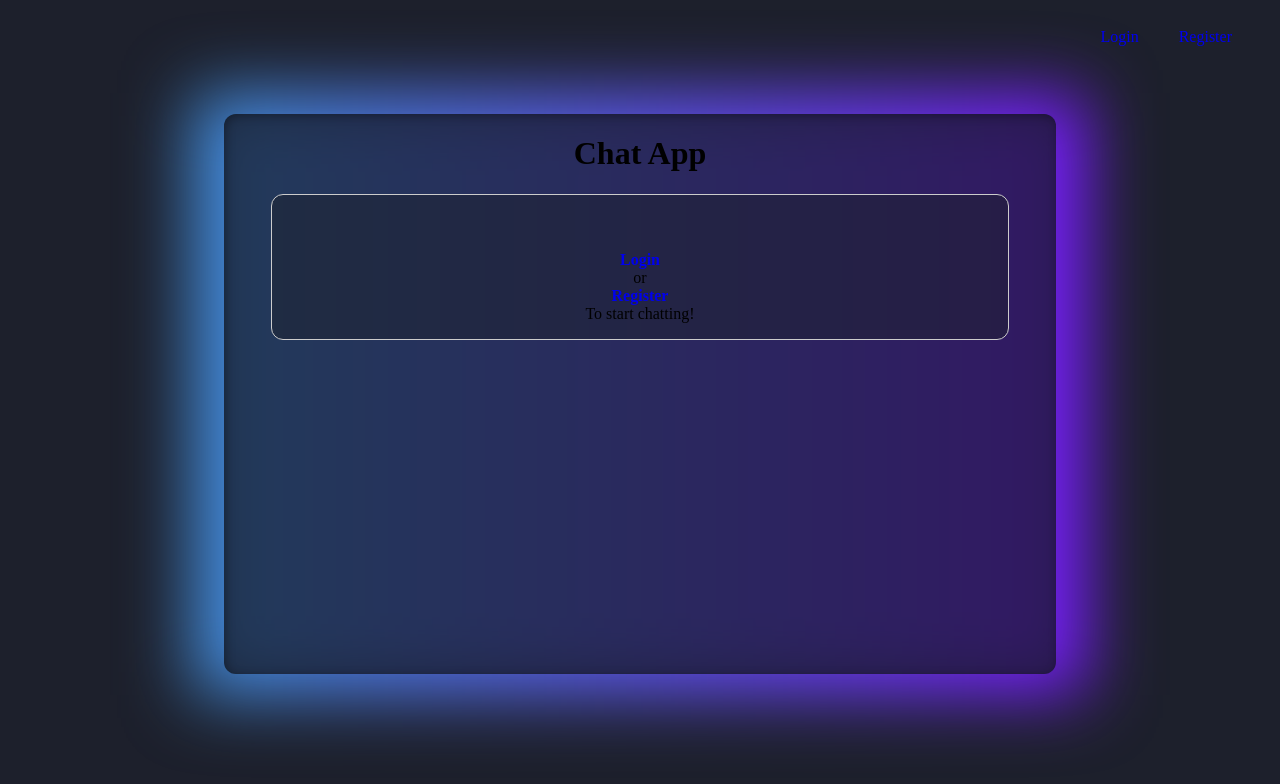
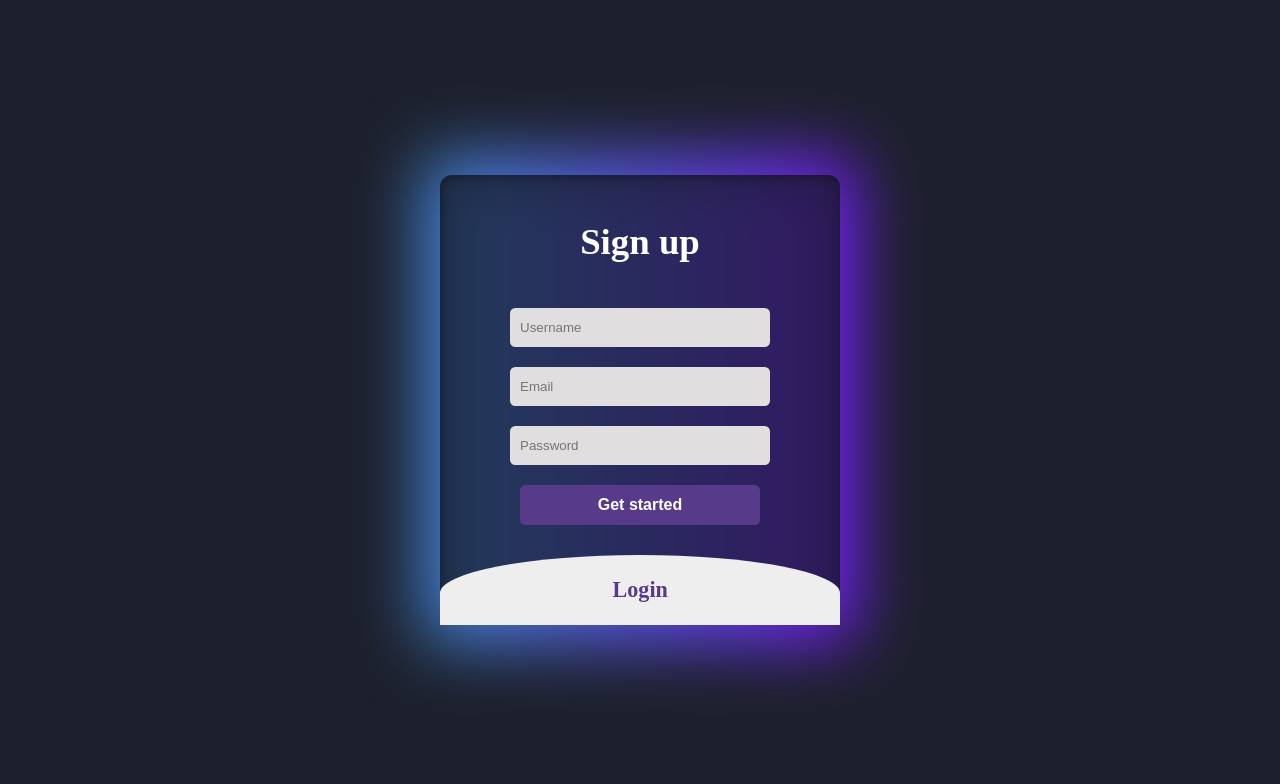
Before and after one commit to leroyjenkem/chat-app, a React (Create React App) app: page / in a window 1280 px wide. Shown: the top 784 px of the page. Built offline with nearby package versions, Linux system fonts and the light colour scheme; no server answers.

Commit message:
Form
Finished the signup/login form on the front page

```diff
--- a/src/App.js
+++ b/src/App.js
@@ -1,7 +1,8 @@
 import React, { Component } from 'react';
-import { Link } from 'react-router-dom';
 import firebase from './firebase';
 import Chatbox from './components/Chatbox';
+import Login from './components/Login';
+import Register from './components/Register';
 
 class App extends Component {
   constructor(props) {
@@ -31,10 +32,9 @@
 
   render() {
     return (
-      <div className="contentWrap">
-        <h1>Chat App</h1>
+      <>
         {this.props.user && (
-          <div className="allow-chat">
+          <div className="contentWrap">
             <Chatbox items={this.state.items} />
             <form className="message-form" onSubmit={this.onSubmit}>
             <input
@@ -49,13 +49,14 @@
           </div>
         )}
         {!this.props.user && (
-          <div className="disallow-chat">
-            <p>
-              <Link to="/login"><strong>Login</strong><br /></Link>or<br /><Link to="/register"><strong>Register<br /></strong></Link>To start chatting!
-            </p>
-          </div>
+          <div className="contentWrap">
+          <div className="authwrap">
+              <input type="checkbox" id="chk" aria-hidden="true"></input>
+              <Register />
+              <Login />
+          </div></div>
         )}
-      </div>
+      </>
     );
   }
 }
--- a/src/components/Login.js
+++ b/src/components/Login.js
@@ -29,35 +29,32 @@
   render() {
     const {email, password, error} = this.state;
     return (
-      <div className="contentWrap">
-        <h1>Login to access your account</h1>
+      <div className="login">
         {error && <p className="error-message">{error.message}</p>}
         <form onSubmit={this.handleSubmit}>
-        <div classname="emailwrap">
-          <label className="email-placeholder" htmlFor="email">Your email address:</label>
+          <label htmlFor="chk" aria-hidden="true" id="loginh1">Login</label>
             <input
               type="text"
               name="email"
               id="email"
               className="email-input"
+              placeholder="Email"
+              required=""
               value={email}
               onChange={this.handleChange}>
             </input>
-            <span className="faux-caret">&nbsp;</span>
-          </div>
-          <label htmlFor="password">Enter your password:</label>
             <input
               type="password"
               name="password"
               id="password"
+              placeholder="Password"
+              required=""
               value={password}
               onChange={this.handleChange}>
             </input>
-            <span>&nbsp;</span>
           <button className="submit">Login</button>
-          <p>Don't have an account? <Link className="login-btn" to="/register"><strong>Register</strong> here</Link></p>
         </form>
-      </div>
+        </div>
     );
   }
 }
--- a/src/components/Register.js
+++ b/src/components/Register.js
@@ -1,7 +1,7 @@
 import React, { Component } from 'react';
 import { Link } from 'react-router-dom';
 import firebase from '../firebase.js';
-import Login from './Login';
+//import Login from './Login';
 
 class Register extends Component {
   constructor(props){
@@ -37,40 +37,40 @@
   render() {
     const {email, username, password, error} = this.state;
     return (
-      <div className="contentWrap">
-        <div className="auth-container">
-          <h1>Register your account</h1>
+        <div className="signup">
           {error && <p className="error-message">{error.message}</p>}
           <form onSubmit={this.handleSubmit}>
-            <label htmlFor="username">Username</label>
+            <label htmlFor="chk" aria-hidden="true" id="signuph1">Sign up</label>
               <input
                 type="text"
                 name="username"
                 id="username"
+                placeholder="Username"
+                required=""
                 value={username}
                 onChange={this.handleChange}>
               </input>
-            <label htmlFor="email">Email address</label>
               <input
                 type="text"
                 name="email"
                 id="email"
+                placeholder="Email"
+                required=""
                 value={email}
                 onChange={this.handleChange}>
               </input>
-            <label htmlFor="password">Choose a password</label>
               <input
                 type="password"
                 name="password"
                 id="password"
+                placeholder="Password"
+                required=""
                 value={password}
                 onChange={this.handleChange}>
               </input>
             <button className="submit">Get started</button>
-            <p>Already have an account? <Link className="login-btn" to="/login"><strong>Login</strong> here</Link></p>
           </form>
         </div>
-      </div>
     );
   }
 }
--- a/src/index.css
+++ b/src/index.css
@@ -4,22 +4,27 @@
 @use 'node_modules/rfs';
 
 html, body {
-	height: 100%;
+
 }
 
 body {
 	background-color: #1D202C;
+	min-height: 100vh;
+	margin: 0;
+	padding: 0;
+	display: flex;
+	justify-content: center;
+	align-items: center;
+	-ms-overflow-style: none;  /* IE and Edge */
+  scrollbar-width: none;  /* Firefox */
 }
 
-.app {
-	display: flex;
-	justify-content: center;
+body::-webkit-scrollbar {
+  display: none;
 }
 
 .contentWrap {
 	position: relative;
-	width: 65vw;
-	height: 70vh;
 	background-color: rgba(21, 24, 35, 0.7);
 	box-shadow: inset 2px 2px 10px rgba(0, 0, 0, 0.3);
 	border-radius: 0.75rem;
@@ -56,43 +61,9 @@
 			}
 	  }
 
-.disallow-chat {
-	max-width: 57.5vw;
-	margin: auto;
-	display: block;
-	border: 1px solid #ccc;
-	border-radius: 0.75rem;
-	padding-top: calc(1.375rem + 1.5vw);
-	background-color: rgba(29, 32, 44, 0.5);
-}
-
-@media (min-width: 1200px){
-
-	.disallow-chat{
-	padding-top: 2.5rem;
-	}
-}
-
-a {
-  text-decoration: none;
-  transition: all .25s ease;
-}
-
-h1, p {
-	text-align: center;
-}
-
 .main-nav {
   text-align: right;
-  margin-bottom: calc(1.425rem + 2.1vw);
   padding: 0 1.25rem;
-}
-
-@media (min-width: 1200px){
-
-	.main-nav{
-  margin-bottom: 3rem;
-	}
 }
 
 .main-nav a:hover {
@@ -104,50 +75,101 @@
   padding: 1.25rem;
 }
 
-.auth-container {
-  text-align: center;
+.authwrap {
+	width: 400px;
+	height: 450px;
+	overflow: hidden;
 }
 
-.auth-container input {
-padding:  0.75rem 1.25rem;
-margin: auto;
-display: block;
-border: 1px solid #ccc;
-border-radius: 0.5rem;
--webkit-background-clip: text;
--webkit-text-fill-color: transparent;
+#chk{
+	display: none;
 }
 
-.emailwrap {
-  display: flex;
-	height: calc(1.425rem + 2.1vw);
-	padding: 0.3rem calc(1.545rem + 3.54vw) 0.3rem 0.3rem;
-	width: 400px;
+.signup{
 	position: relative;
-	background-color: #e4e4e4;
+	width:100%;
+	height: 100%;
+}
+
+#loginh1 {
+  padding-top: 1rem;
+}
+
+label{
+	color: #fff;
+	font-size: calc(1.355rem + 1.26vw);
+	justify-content: center;
+	display: flex;
+	margin: calc(1.405rem + 1.86vw);
+	font-weight: bold;
+	cursor: pointer;
+	transition: .5s ease-in-out;
 }
 
 @media (min-width: 1200px){
 
-	.emailwrap{
-	height: 3rem;
-	padding: 0.3rem 4.2rem 0.3rem 0.3rem;
+	label{
+	font-size: 2.3rem;
+	margin: 2.8rem;
 	}
 }
 
-.emailwrap span {
-  position: absolute;
-  background-color: hsla(1, 1%, 100%, 1);
-  color: #000;
+input{
+	width: 60%;
+	height: 20px;
+	background: #e0dede;
+	justify-content: center;
+	display: flex;
+	margin: 1.25rem auto;
+	padding: 0.6rem;
+	border: none;
+	outline: none;
+	border-radius: 0.33rem;
 }
 
-.submit {
-  margin: 0.5rem;
-  border: 1px solid #ccc;
-  cursor: pointer;
-  background-color: transparent;
-  border-radius: 0.5rem;
-  padding: 0.35rem 0.5rem;
+button{
+	width: 60%;
+	height: 40px;
+	margin: 0.6rem auto;
+	justify-content: center;
+	display: block;
+	color: #fff;
+	background: #573b8a;
+	font-size: 1rem;
+	font-weight: bold;
+	margin-top: 1.25rem;
+	outline: none;
+	border: none;
+	border-radius: 0.33rem;
+	transition: .2s ease-in;
+	cursor: pointer;
+}
+
+button:hover{
+	background: #6d44b8;
+}
+
+.login{
+	height: 460px;
+	background: #eee;
+	border-radius: 60% / 10%;
+	transform: translateY(-160px);
+	transition: .8s ease-in-out;
+}
+
+.login label{
+	color: #573b8a;
+	transform: scale(.6);
+}
+
+#chk:checked ~ .login{
+	transform: translateY(-440px);
+}
+#chk:checked ~ .login label{
+	transform: scale(1);
+}
+#chk:checked ~ .signup label{
+	transform: scale(.6);
 }
 
 .chatbox {
--- a/src/index.js
+++ b/src/index.js
@@ -31,24 +31,16 @@
   render() {
     return (
       <Router>
-        <nav className="main-nav">
-          {!this.state.user &&
-            <div>
-              <Link to="/login">Login</Link>
-              <Link to="/register">Register</Link>
-            </div>
-          }
+        <>
           {this.state.user &&
             <a href="#!" onClick={this.logOutUser}>Log out</a>
           }
-        </nav>
-        <div className="app">
           <Switch>
             <Route path="/" exact render={() => <App user={this.state.user}/>} />
             <Route path="/login" exact component={Login} />
             <Route path="/register" exact component={Register} />
           </Switch>
-        </div>
+        </>
       </Router>
     );
   }
--- a/src/styles/auth.css
+++ b/src/styles/auth.css
@@ -1,37 +1,88 @@
-.auth-container {
-  text-align: center;
+.authwrap {
+	width: 400px;
+	height: 450px;
+	overflow: hidden;
 }
 
-.auth-container input {
-padding:  rfs(.75rem 1.25rem);
-margin: auto;
-display: block;
-border: 1px solid #ccc;
-border-radius: rfs(.5rem);
--webkit-background-clip: text;
--webkit-text-fill-color: transparent;
+#chk{
+	display: none;
 }
 
-.emailwrap {
-  display: flex;
-	height: rfs(3rem);
-	padding: rfs(.3rem 4.2rem .3rem .3rem);
-	width: 400px;
+.signup{
 	position: relative;
-	background-color: #e4e4e4;
+	width:100%;
+	height: 100%;
 }
 
-.emailwrap span {
-  position: absolute;
-  background-color: hsla(1, 1%, 100%, 1);
-  color: #000;
+#loginh1 {
+  padding-top: rfs(1rem);
 }
 
-.submit {
-  margin: rfs(.5rem);
-  border: 1px solid #ccc;
-  cursor: pointer;
-  background-color: transparent;
-  border-radius: rfs(.5rem);
-  padding: rfs(.35rem .5rem);
+label{
+	color: #fff;
+	font-size: rfs(2.3rem);
+	justify-content: center;
+	display: flex;
+	margin: rfs(2.8rem);
+	font-weight: bold;
+	cursor: pointer;
+	transition: .5s ease-in-out;
 }
+
+input{
+	width: 60%;
+	height: 20px;
+	background: #e0dede;
+	justify-content: center;
+	display: flex;
+	margin: rfs(1.25rem auto);
+	padding: rfs(.6rem);
+	border: none;
+	outline: none;
+	border-radius: rfs(.33rem);
+}
+
+button{
+	width: 60%;
+	height: 40px;
+	margin: rfs(0.6rem auto);
+	justify-content: center;
+	display: block;
+	color: #fff;
+	background: #573b8a;
+	font-size: rfs(1rem);
+	font-weight: bold;
+	margin-top: rfs(1.25rem);
+	outline: none;
+	border: none;
+	border-radius: rfs(.33rem);
+	transition: .2s ease-in;
+	cursor: pointer;
+}
+
+button:hover{
+	background: #6d44b8;
+}
+
+.login{
+	height: 460px;
+	background: #eee;
+	border-radius: 60% / 10%;
+	transform: translateY(-160px);
+	transition: .8s ease-in-out;
+}
+
+.login label{
+	color: #573b8a;
+	transform: scale(.6);
+}
+
+#chk:checked ~ .login{
+	transform: translateY(-440px);
+}
+#chk:checked ~ .login label{
+	transform: scale(1);
+}
+#chk:checked ~ .signup label{
+	transform: scale(.6);
+}
--- a/src/styles/bundle/bundled.css
+++ b/src/styles/bundle/bundled.css
@@ -4,22 +4,27 @@
 @use 'node_modules/rfs';
 
 html, body {
-	height: 100%;
+
 }
 
 body {
 	background-color: #1D202C;
+	min-height: 100vh;
+	margin: 0;
+	padding: 0;
+	display: flex;
+	justify-content: center;
+	align-items: center;
+	-ms-overflow-style: none;  /* IE and Edge */
+  scrollbar-width: none;  /* Firefox */
 }
 
-.app {
-	display: flex;
-	justify-content: center;
+body::-webkit-scrollbar {
+  display: none;
 }
 
 .contentWrap {
 	position: relative;
-	width: 65vw;
-	height: 70vh;
 	background-color: rgba(21, 24, 35, 0.7);
 	box-shadow: inset 2px 2px 10px rgba(0, 0, 0, 0.3);
 	border-radius: rfs(.75rem);
@@ -55,29 +60,8 @@
 	}
 }
 
-.disallow-chat {
-	max-width: 57.5vw;
-	margin: auto;
-	display: block;
-	border: 1px solid #ccc;
-	border-radius: rfs(.75rem);
-	padding-top: rfs(2.5rem);
-	background-color: rgba(29, 32, 44, 0.5);
-}
-
-a {
-  text-decoration: none;
-  transition: all .25s ease;
-}
-
-h1, p {
-	text-align: center;
-	color: #ccc;
-}
-
 .main-nav {
   text-align: right;
-  margin-bottom: rfs(3rem);
   padding: rfs(0 1.25rem);
 }
 
@@ -90,42 +74,93 @@
   padding: rfs(1.25rem);
 }
 
-.auth-container {
-  text-align: center;
+.authwrap {
+	width: 400px;
+	height: 450px;
+	overflow: hidden;
 }
 
-.auth-container input {
-padding:  rfs(.75rem 1.25rem);
-margin: auto;
-display: block;
-border: 1px solid #ccc;
-border-radius: rfs(.5rem);
--webkit-background-clip: text;
--webkit-text-fill-color: transparent;
+#chk{
+	display: none;
 }
 
-.emailwrap {
-  display: flex;
-	height: rfs(3rem);
-	padding: rfs(.3rem 4.2rem .3rem .3rem);
-	width: 400px;
+.signup{
 	position: relative;
-	background-color: #e4e4e4;
+	width:100%;
+	height: 100%;
 }
 
-.emailwrap span {
-  position: absolute;
-  background-color: hsla(1, 1%, 100%, 1);
-  color: #000;
+#loginh1 {
+  padding-top: rfs(1rem);
 }
 
-.submit {
-  margin: rfs(.5rem);
-  border: 1px solid #ccc;
-  cursor: pointer;
-  background-color: transparent;
-  border-radius: rfs(.5rem);
-  padding: rfs(.35rem .5rem);
+label{
+	color: #fff;
+	font-size: rfs(2.3rem);
+	justify-content: center;
+	display: flex;
+	margin: rfs(2.8rem);
+	font-weight: bold;
+	cursor: pointer;
+	transition: .5s ease-in-out;
+}
+
+input{
+	width: 60%;
+	height: 20px;
+	background: #e0dede;
+	justify-content: center;
+	display: flex;
+	margin: rfs(1.25rem auto);
+	padding: rfs(.6rem);
+	border: none;
+	outline: none;
+	border-radius: rfs(.33rem);
+}
+
+button{
+	width: 60%;
+	height: 40px;
+	margin: rfs(0.6rem auto);
+	justify-content: center;
+	display: block;
+	color: #fff;
+	background: #573b8a;
+	font-size: rfs(1rem);
+	font-weight: bold;
+	margin-top: rfs(1.25rem);
+	outline: none;
+	border: none;
+	border-radius: rfs(.33rem);
+	transition: .2s ease-in;
+	cursor: pointer;
+}
+
+button:hover{
+	background: #6d44b8;
+}
+
+.login{
+	height: 460px;
+	background: #eee;
+	border-radius: 60% / 10%;
+	transform: translateY(-160px);
+	transition: .8s ease-in-out;
+}
+
+.login label{
+	color: #573b8a;
+	transform: scale(.6);
+}
+
+#chk:checked ~ .login{
+	transform: translateY(-440px);
+}
+#chk:checked ~ .login label{
+	transform: scale(1);
+}
+#chk:checked ~ .signup label{
+	transform: scale(.6);
 }
 
 .chatbox {
--- a/src/styles/main.css
+++ b/src/styles/main.css
@@ -4,22 +4,27 @@
 @use 'node_modules/rfs';
 
 html, body {
-	height: 100%;
+
 }
 
 body {
 	background-color: #1D202C;
+	min-height: 100vh;
+	margin: 0;
+	padding: 0;
+	display: flex;
+	justify-content: center;
+	align-items: center;
+	-ms-overflow-style: none;  /* IE and Edge */
+  scrollbar-width: none;  /* Firefox */
 }
 
-.app {
-	display: flex;
-	justify-content: center;
+body::-webkit-scrollbar {
+  display: none;
 }
 
 .contentWrap {
 	position: relative;
-	width: 65vw;
-	height: 70vh;
 	background-color: rgba(21, 24, 35, 0.7);
 	box-shadow: inset 2px 2px 10px rgba(0, 0, 0, 0.3);
 	border-radius: rfs(.75rem);
@@ -54,23 +59,3 @@
 	  }
 	}
 }
-
-.disallow-chat {
-	max-width: 57.5vw;
-	margin: auto;
-	display: block;
-	border: 1px solid #ccc;
-	border-radius: rfs(.75rem);
-	padding-top: rfs(2.5rem);
-	background-color: rgba(29, 32, 44, 0.5);
-}
-
-a {
-  text-decoration: none;
-  transition: all .25s ease;
-}
-
-h1, p {
-	text-align: center;
-	color: #ccc;
-}
--- a/src/styles/nav.css
+++ b/src/styles/nav.css
@@ -1,6 +1,5 @@
 .main-nav {
   text-align: right;
-  margin-bottom: rfs(3rem);
   padding: rfs(0 1.25rem);
 }
 
```
